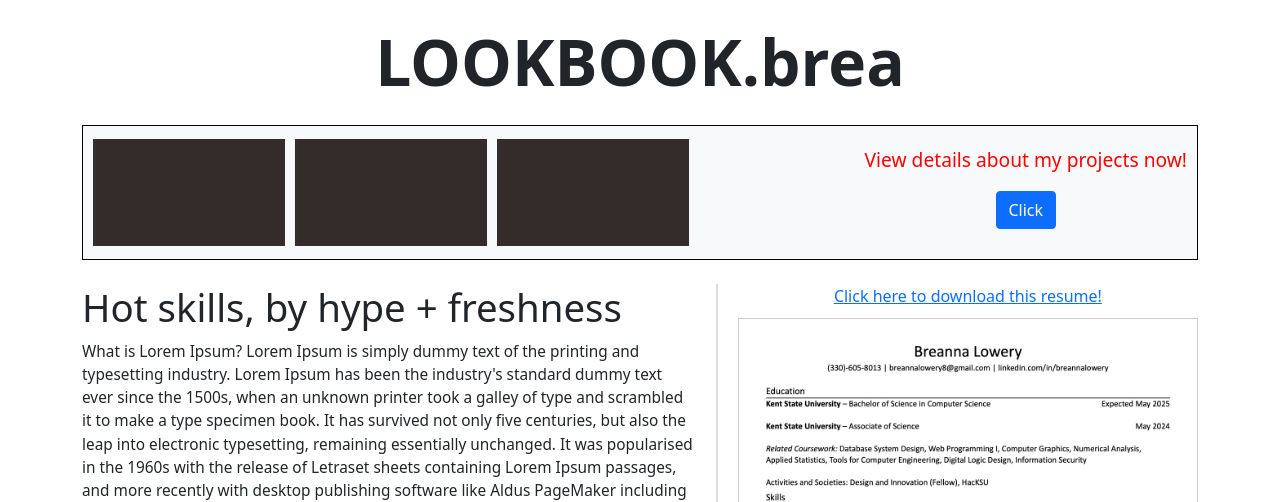
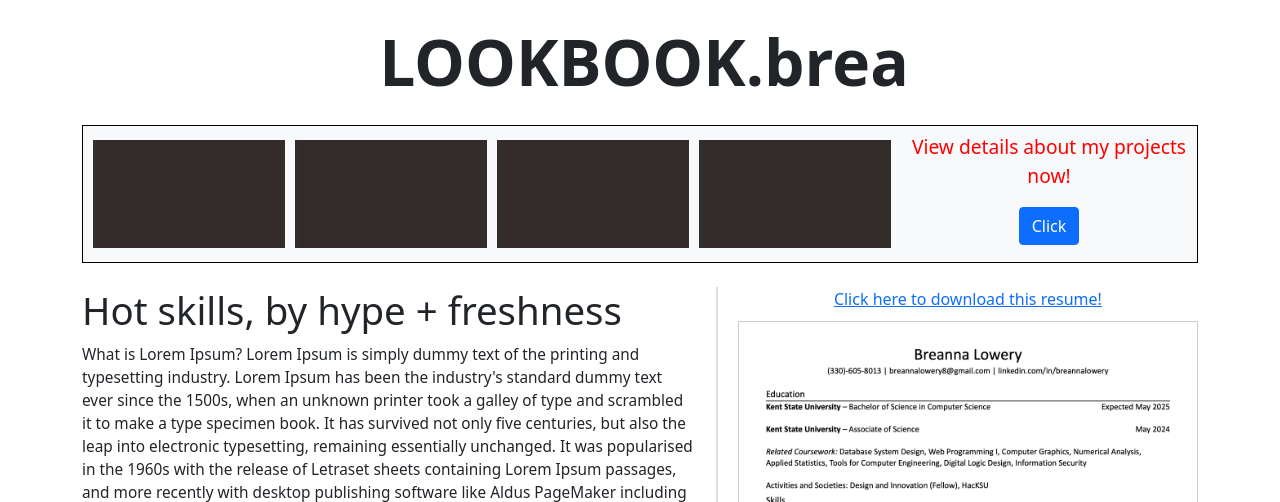
Before and after one commit to strawbrea/strawbrea.art, a Flask app: page /right-panel in a window 1280 px wide. Shown: the top 502 px of the page. Run offline with Flask 3, Linux system fonts and the light colour scheme; some libraries are stand-ins or nearby versions.

Commit message:
add a 4th ad

```diff
--- a/templates/right_panel.html
+++ b/templates/right_panel.html
@@ -19,9 +19,10 @@
             flex-direction: column; /* Ensures proper stacking of header and content */
         }
 
-        /* Responsive header for LOOKBOOK.brea */
+        /* Left-aligned header for LOOKBOOK.brea */
         header {
-            text-align: center;
+            text-align: left; /* Align text to the left */
+            margin-left: 8px; /* Add some padding to the left for spacing */
             margin-top: 20px;
         }
 
@@ -135,6 +136,7 @@
                 <img src="/static/images/sideProj1.png" alt="Side Project 1">
                 <img src="/static/images/sideProj2.png" alt="Side Project 2">
                 <img src="/static/images/sideProj3.png" alt="Side Project 3">
+                <img src="/static/images/sideProj4.png" alt="Side Project 4">
             </div>
             <div class="details">
                 <p>View details about my projects now!</p>
```
Also changed, not shown: static/images/sideProj4.png (added), 3 other files.
